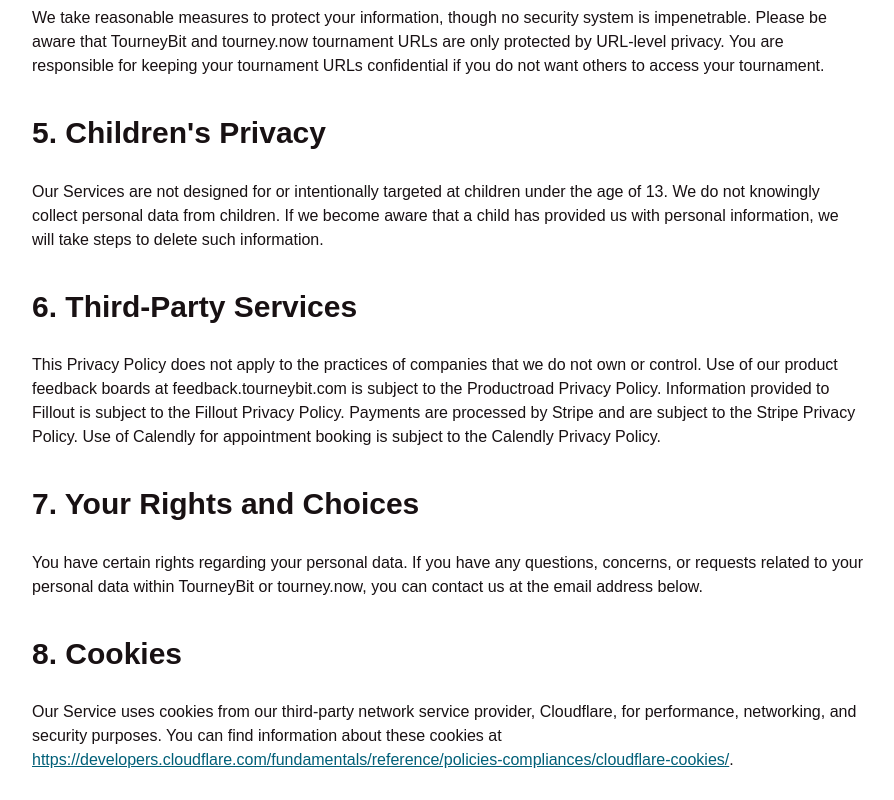
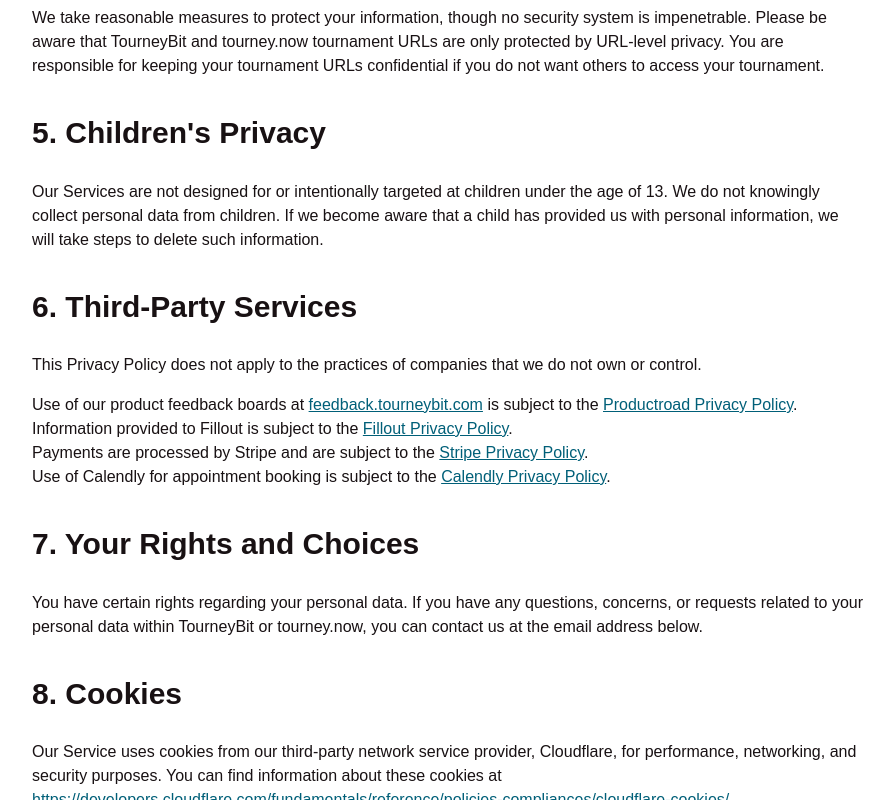
Before and after one commit to tourneybit/tourneybit-site-v3, a website: page public/privacy.html in a window 1280 px wide. Shown: the part 1789-2589 px from the top of the page, without its empty margins (192-1086 px from the left). Drawn offline with Linux system fonts and the light colour scheme.

Commit message:
Update privacy policy and terms

```diff
--- a/public/privacy.html
+++ b/public/privacy.html
@@ -64,7 +64,7 @@
 
         <p>
             <strong class="font-medium">Last Updated:</strong>
-            <time datetime="2025-08-13">August 13, 2025</time>
+            <time datetime="2025-08-14">August 14, 2025</time>
         </p>
 
         <p>
@@ -221,15 +221,30 @@
 
         <p>
             This Privacy Policy does not apply to the practices of companies that we do not own or control.
+        </p>
 
-            Use of our product feedback boards at feedback.tourneybit.com is subject to the Productroad Privacy Policy.
+        <ul>
+            <li>
+                Use of our product feedback boards at <a class="text-cyan-800 underline" target="_blank"
+                                                         href="https://feedback.tourneybit.com">feedback.tourneybit.com</a>
+                is subject to the <a class="text-cyan-800 underline" target="_blank"
+                                     href="https://productroad.com/privacy/">Productroad Privacy Policy</a>.
+            </li>
 
-            Information provided to Fillout is subject to the Fillout Privacy Policy.
+            <li>
+                Information provided to Fillout is subject to the <a class="text-cyan-800 underline" target="_blank"
+                                                                     href="https://www.fillout.com/privacy">Fillout
+                Privacy Policy</a>.
+            </li>
 
-            Payments are processed by Stripe and are subject to the Stripe Privacy Policy.
+            <li>
+                Payments are processed by Stripe and are subject to the <a class="text-cyan-800 underline" target="_blank" href="https://stripe.com/privacy">Stripe Privacy Policy</a>.
+            </li>
 
-            Use of Calendly for appointment booking is subject to the Calendly Privacy Policy.
-        </p>
+            <li>
+                Use of Calendly for appointment booking is subject to the <a class="text-cyan-800 underline" target="_blank" href="https://calendly.com/legal/privacy-notice">Calendly Privacy Policy</a>.
+            </li>
+        </ul>
 
         <h2 class="text-2xl sm:text-3xl font-bold leading-tight pb-3 pt-5">
             7. Your Rights and Choices
@@ -248,7 +263,8 @@
         <p>
             Our Service uses cookies from our third-party network service provider, Cloudflare, for performance,
             networking, and security purposes. You can find information about these cookies at
-            <a target="_blank" title="Cloudflare cookies" class="text-cyan-800 underline" href="https://developers.cloudflare.com/fundamentals/reference/policies-compliances/cloudflare-cookies/">https://developers.cloudflare.com/fundamentals/reference/policies-compliances/cloudflare-cookies/</a>.
+            <a target="_blank" title="Cloudflare cookies" class="text-cyan-800 underline"
+               href="https://developers.cloudflare.com/fundamentals/reference/policies-compliances/cloudflare-cookies/">https://developers.cloudflare.com/fundamentals/reference/policies-compliances/cloudflare-cookies/</a>.
         </p>
 
         <h2 class="text-2xl sm:text-3xl font-bold leading-tight pb-3 pt-5">
```
Also changed, not shown: public/terms.html (+2 -2 lines).
